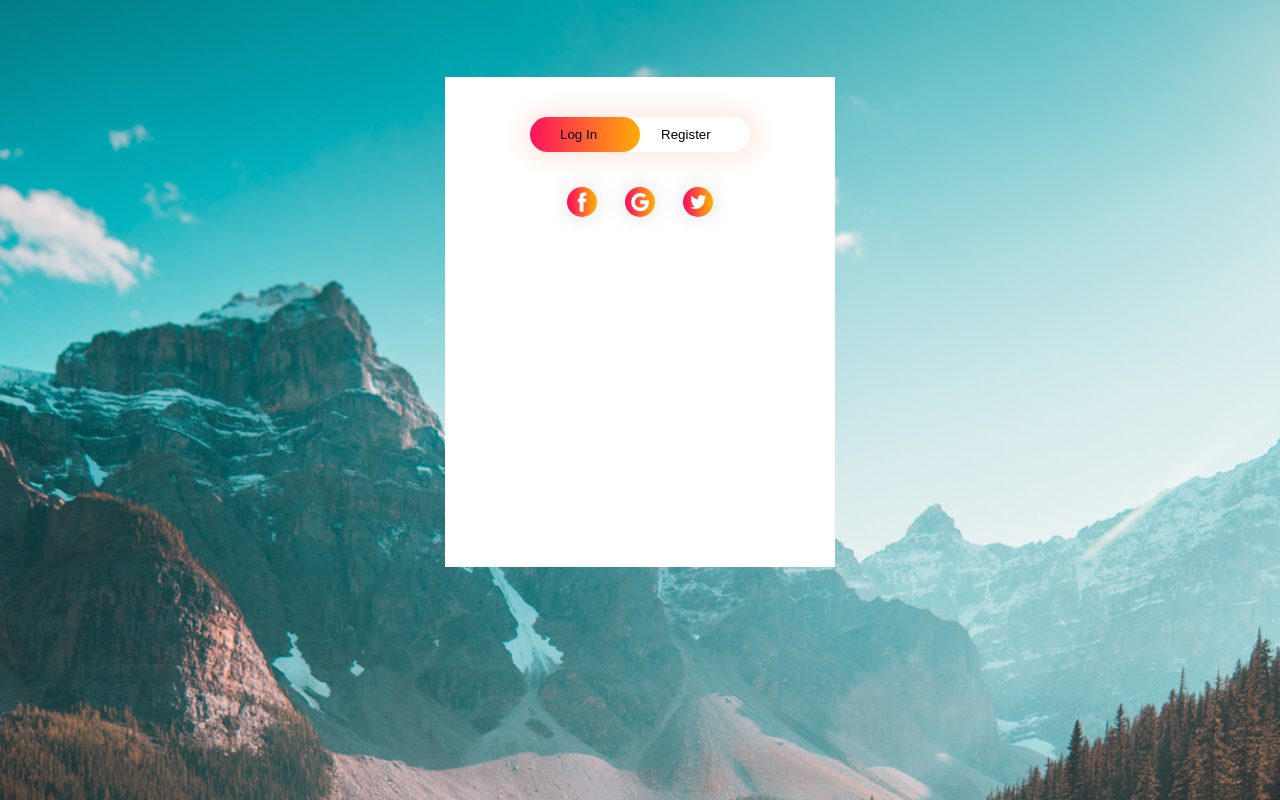
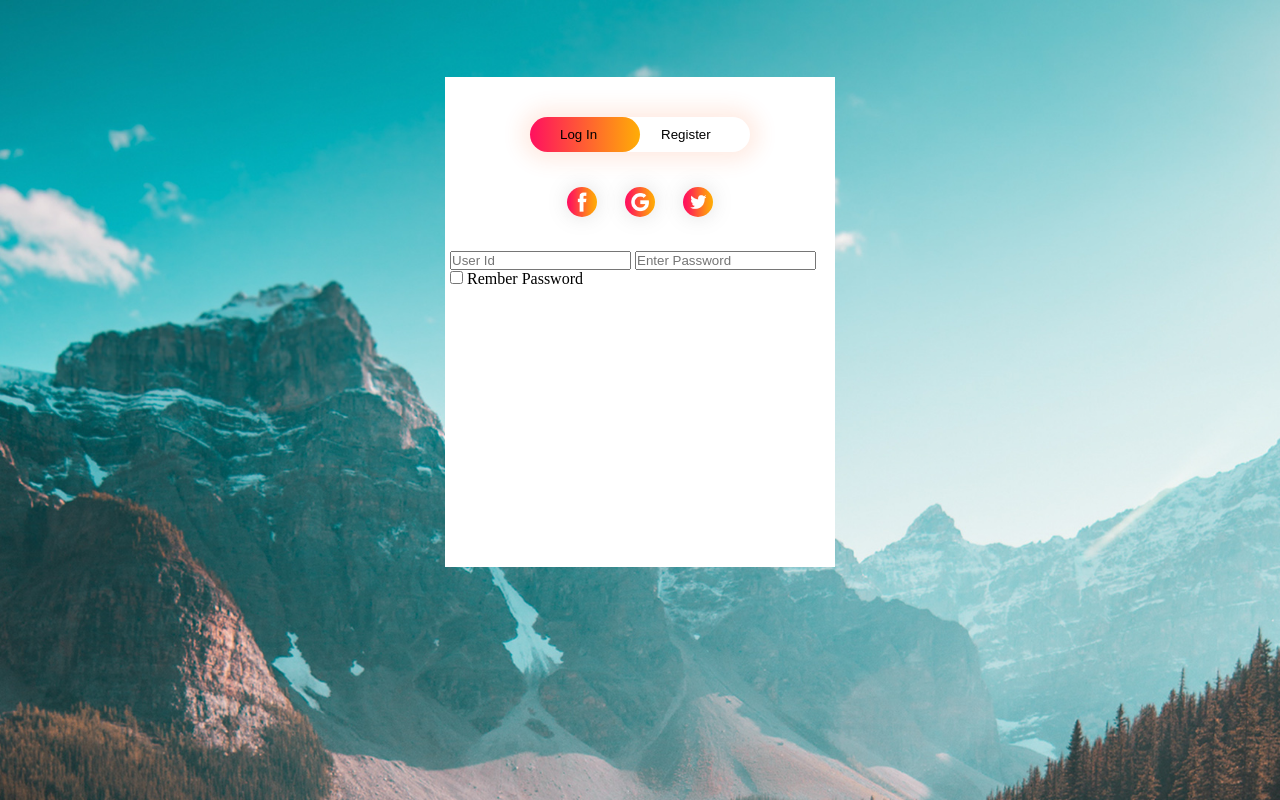
Before and after one commit to kshitijvarshne1/Login-and-Registration-page, a plain HTML site: page index.html in a window 1280 px wide. Drawn offline with Linux system fonts and the light colour scheme.

Commit message:
add input features

```diff
--- a/index.html
+++ b/index.html
@@ -20,7 +20,12 @@
           <img src="public/gp.png" />
           <img src="public/tw.png" />
         </div>
-        <form action="" class="input-group"></form>
+        <form action="" class="input-group">
+          <input type="text" class="input-field" placeholder="User Id" />
+          <input type="text" class="input-field" placeholder="Enter Password" />
+          <input type="checkbox" clasa="check-box" placeholder="User Id" />
+          <span>Rember Password</span>
+        </form>
       </div>
     </div>
   </body>
```
